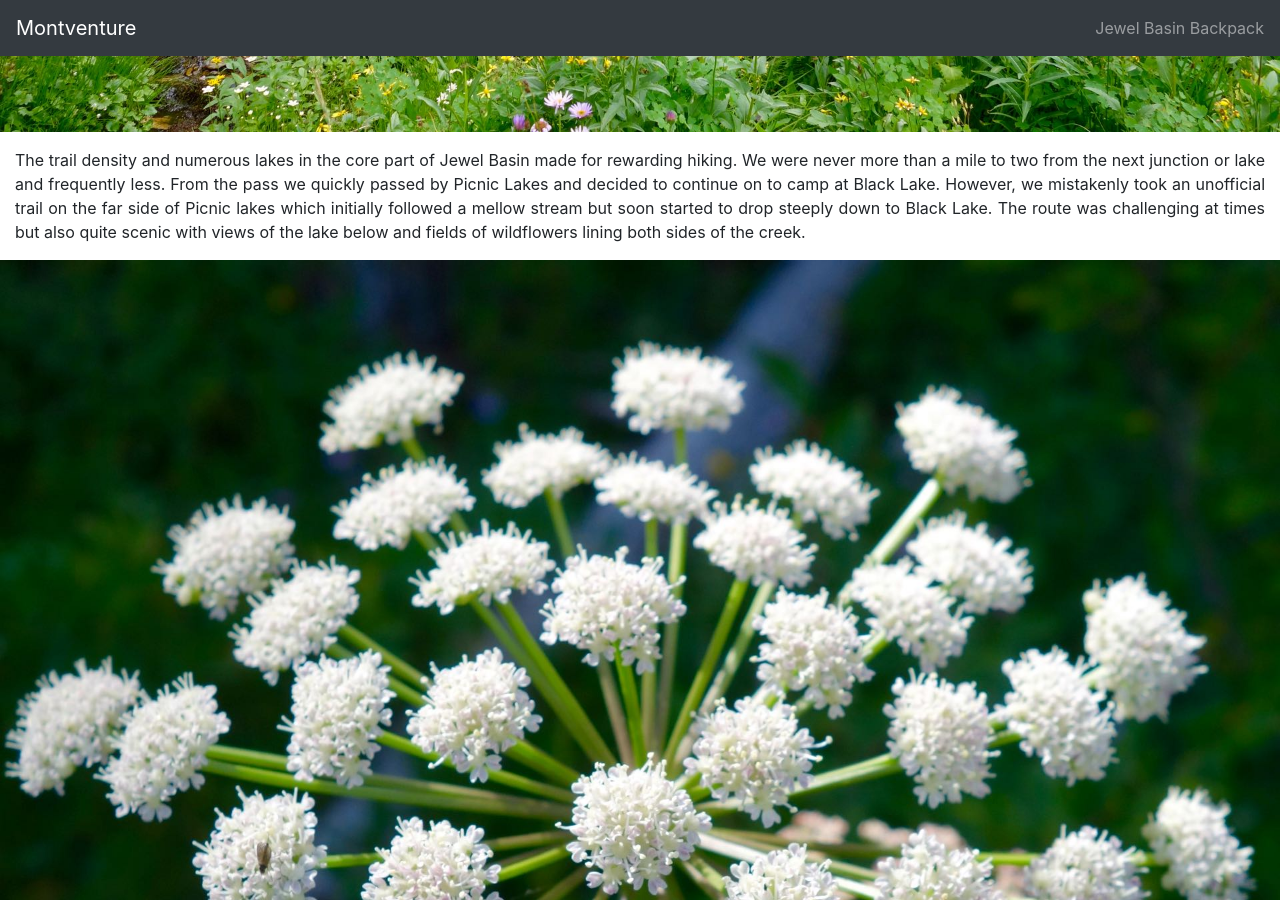
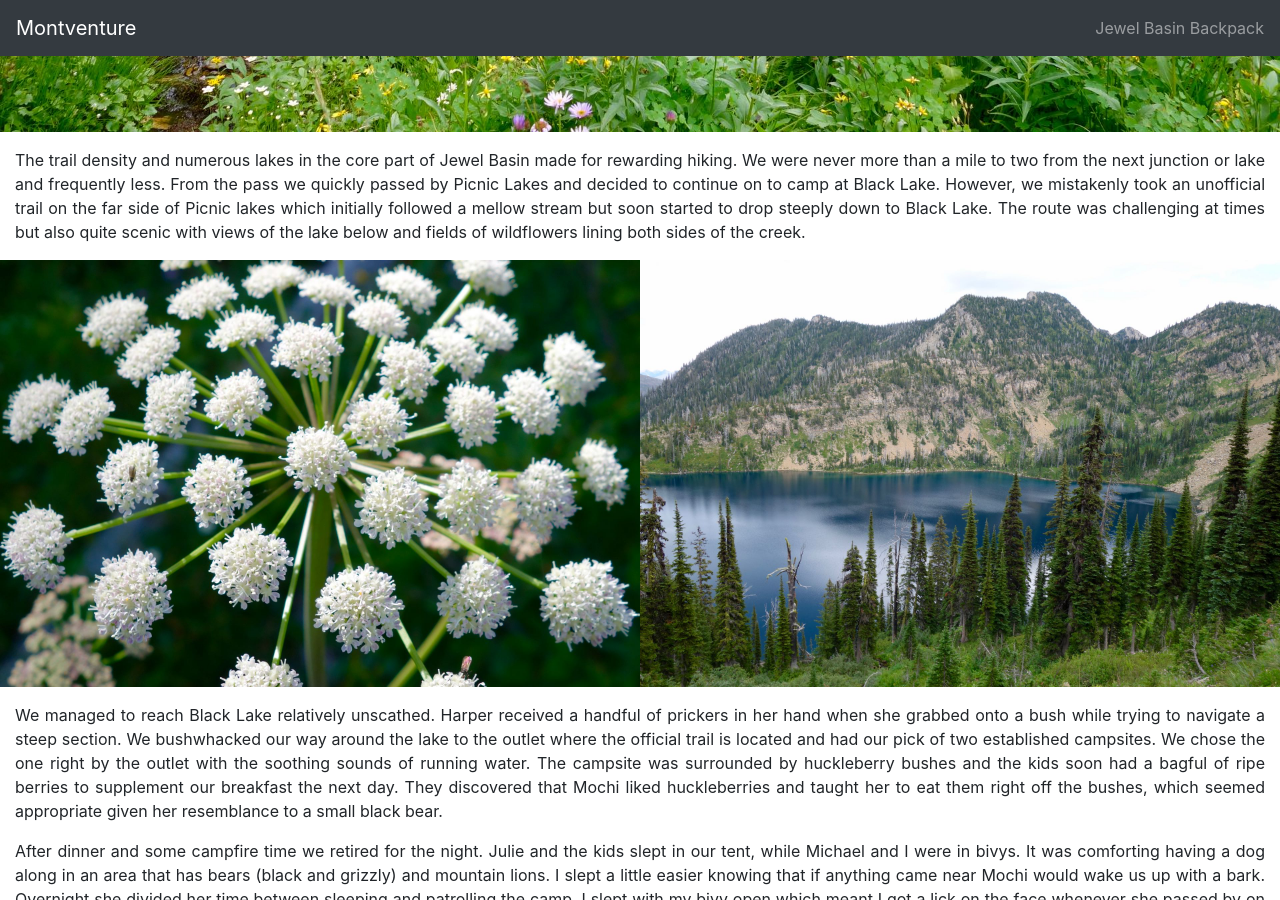
Before and after one commit to aaron/montventure, a Jekyll site: the page built from _posts/2016-08-24-jewel-basin-backpack.md, in a window 1280 px wide and 900 px high, scrolled down 2190 px. Built offline with Jekyll 4.4.1, drawn with Linux system fonts in a browser that asks for light colours.

Commit message:
adjust images

```diff
--- a/_posts/2016-08-24-jewel-basin-backpack.md
+++ b/_posts/2016-08-24-jewel-basin-backpack.md
@@ -16,11 +16,16 @@ We started from the Camp Misery trailhead and headed for the pass to Picnic Lake
 
 The trail density and numerous lakes in the core part of Jewel Basin made for rewarding hiking. We were never more than a mile to two from the next junction or lake and frequently less. From the pass we quickly passed by Picnic Lakes and decided to continue on to camp at Black Lake. However, we mistakenly took an unofficial trail on the far side of Picnic lakes which initially followed a mellow stream but soon started to drop steeply down to Black Lake. The route was challenging at times but also quite scenic with views of the lake below and fields of wildflowers lining both sides of the creek.
 
-{% include image.html image="flower.jpg" %}
+<div class="row no-gutters">
+  <div class="col-md-6">
+    {% include image.html image="flower.jpg" %}
+  </div>
+  <div class="col-md-6">
+    {% include image.html image="black-lake.jpg" %}
+  </div>
+</div>
 
 We managed to reach Black Lake relatively unscathed. Harper received a handful of prickers in her hand when she grabbed onto a bush while trying to navigate a steep section. We bushwhacked our way around the lake to the outlet where the official trail is located and had our pick of two established campsites. We chose the one right by the outlet with the soothing sounds of running water. The campsite was surrounded by huckleberry bushes and the kids soon had a bagful of ripe berries to supplement our breakfast the next day. They discovered that Mochi liked huckleberries and taught her to eat them right off the bushes, which seemed appropriate given her resemblance to a small black bear.
-
-{% include image.html image="black-lake.jpg" %}
 
 After dinner and some campfire time we retired for the night. Julie and the kids slept in our tent, while Michael and I were in bivys. It was comforting having a dog along in an area that has bears (black and grizzly) and mountain lions. I slept a little easier knowing that if anything came near Mochi would wake us up with a bark. Overnight she divided her time between sleeping and patrolling the camp. I slept with my bivy open which meant I got a lick on the face whenever she passed by on patrol.
 
@@ -28,11 +33,7 @@ After dinner and some campfire time we retired for the night. Julie and the kids
 
 In the morning we debated about staying in the same camp another night, but decided to pack things up and head down the trail to explore more of the area. We soon entered the Jewel lakes area and took the scenic slightly longer route visiting all the lakes in the basin. Harper had been talking about swimming in the lakes since the beginning of the trip and soon found one to her liking. Michael, Audrey, and I all joined her which kicked off a lake swimming competition. We decided you could get one point per lake per day. So two swims in one lake in one day would only be one point. But two swims in one lake on different days would be two points.
 
-{% include image.html image="climbing-trail-above-blackfoot-lake.jpg" %}
-
 From the Jewel lakes we made our way toward Blackfoot Lake. The gradually descending trail make for fairly easy hiking but the numerous thimbleberry bushes slowed us down. The entire hillside seemed to covered with ripe thimbleberries. Zach and Julie reached Blackfoot Lake first and Zach swam gaining a point which tied him with everyone who swam that morning. We took a leisurely lunch break while the kids intermittently snacked and played with Mochi in the water. Audrey and Harper decided to swim too putting them in the lead with two points each.
-
-We left Blackfoot Lake with a possible goal of heading to Wildcat Lake for the night. But the long slow climb back toward the ridge changed the minds of the adults. The kids were set on going to Wildcat and were not swayed by how far it was, or that we would have to turn around and retrace our steps in the morning. But parents get final say so we headed south for the Twin Lakes with some grumbling from the troops. We were soon traversing a steep slope above two beautiful lakes tucked into a small basin below us and Wildcat Lake was forgotten. Two lakes means two points! The trail dropped steadily down to the level of the lakes and we found a beautiful grassy campsite on a strip of land between the two lakes.
 
 <div class="row no-gutters">
   <div class="col-md-6">
```
Also changed, not shown: other parts of _posts/2016-08-24-jewel-basin-backpack.md (+2 -0 lines), assets/images/jewel-basin-backpack/flower.jpg.
